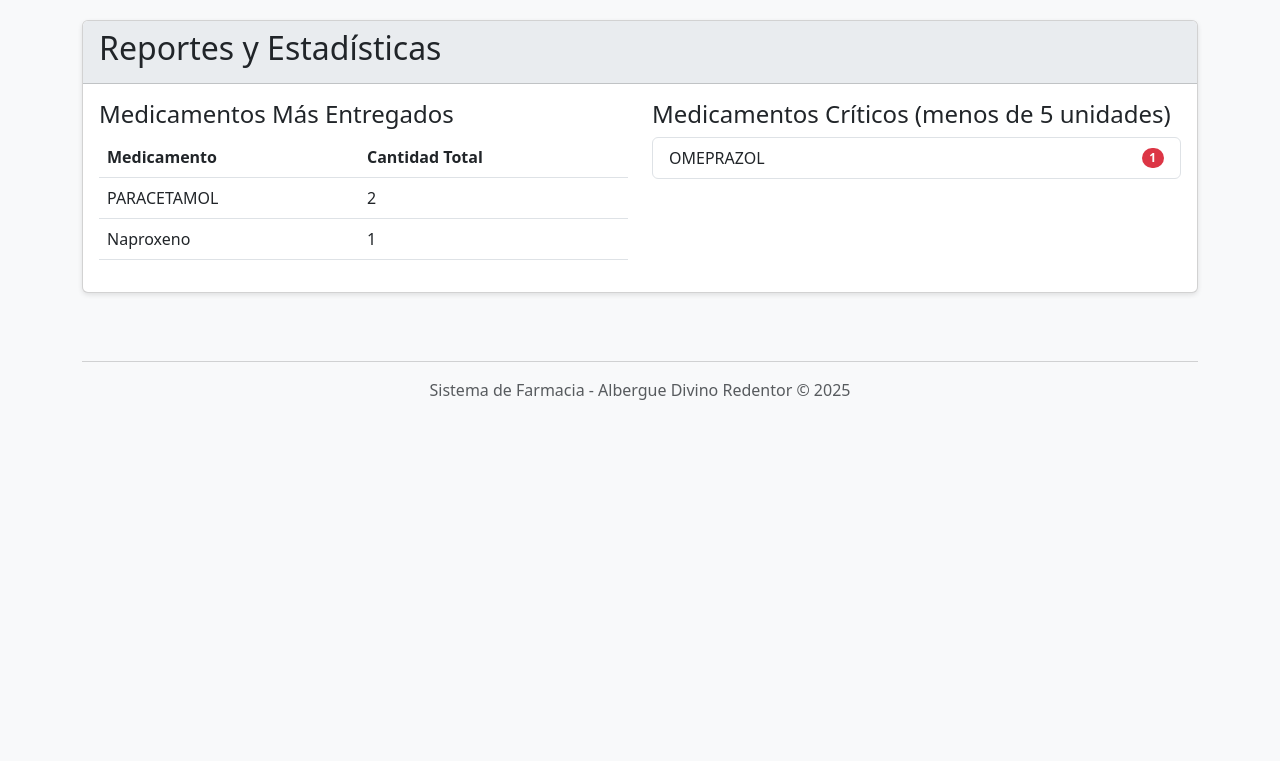
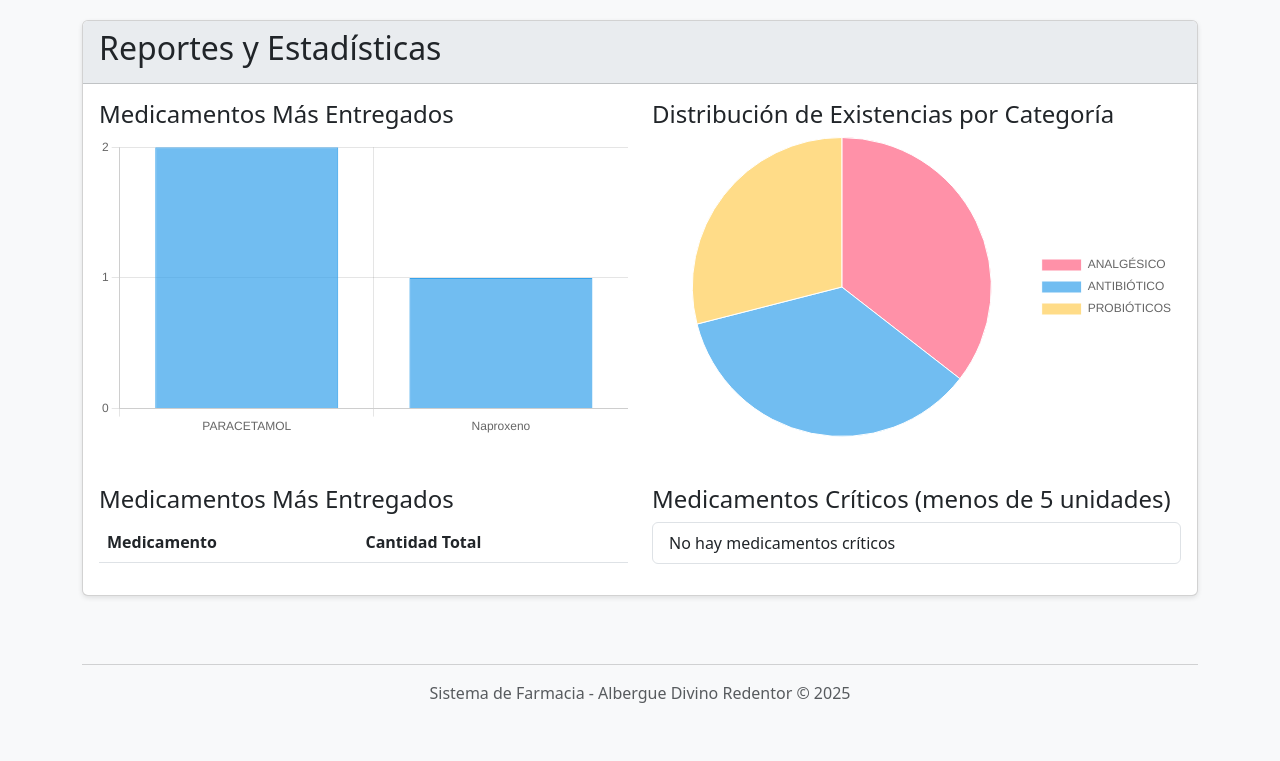
Before and after one commit to Alexisswtfnomedejaponermesoloalexis/ProyectoAlbergueDivinoRedentor, a Django app: page /reportes/ in a window 1280 px wide. Shown: the part 76-837 px from the top of the page. Before the commit the page ends 476 px from the top, so only its background shows below. Run offline with Django 5.2, Linux system fonts and the light colour scheme; data comes from the database, SQL or seed files in the repository; lists and menus that the app fills with data are empty.

Commit message:
reportes modified

```diff
--- a/farmacia/templates/reportes.html
+++ b/farmacia/templates/reportes.html
@@ -1,25 +1,3 @@
-<!--$$$$$$$$$$$$$$$$$$$$$$$$$$$$$$$$$$$$$$$$$$$$$$$$$$$$$$$$$$$$$$$$$$$$$$$$$$$$$$$$$$$$$$$$$$$$$$$$$$$$$$$$$$$$$$$$$$$$$$$$$$
-$$$$$$$$$$$$$$$$$$$$$$$$$$$$$$$$$$$$$$$$$$$$$$$$$$$$$$$$$$$$$$$$$$$$$$$$$$$$$$$$$$$$$$$$$$$$$$$$$$$$$$$$$$$$$$$$$$$$$$$$$$$$$$
-$$$$$$$$$$$$$$$$$$$$$$$$$$$$$$$$$$$$$$$$$$$$$$$$$$$$$$$$$$$$$$$$$$$$$$$$$$$$$$$$$$$$$$$$$$$$$$$$$$$$$$$$$$$$$$$$$$$$$$$$$$$$$$
-$$$$$$$$$$$$$$$$$$$$$$$$$$$$$$$$$$$$$$$$$$$$$$$$$$$$$$$$$$$$$$$$$$$$$$$$$$$$$$$$$$$$$$$$$$$$$$$$$$$$$$$$$$$$$$$$$$$$$$$$$$$$$$
-$$$$$$$$$$$$$$$$$$$$$$$$$$$$$$$$$$$$$$$$$$$$$$$$$$$$$$$$$$$$$$$$$$$$$$$$$$$$$$$$$$$$$$$$$$$$$$$$$$$$$$$$$$$$$$$$$$$$$$$$$$$$$$
-$$$$$$$$$$$$$$$$$$$$$$$$$$$$$$$$$$$$$$$$$$$$$$$$$$$$$$$$$$$$$$$$$$$$$$$$$$$$$$$$$$$$$$$$$$$$$$$$$$$$$$$$$$$$$$$$$$$$$$$$$$$$$$
-$$$$$$$$$$$$$$$$$$$$$$$$$$$$$$$$$$$$$$$$$$$$$$$$$$$$$$$$$$$$$$$$$$$$$$$$$$$$$$$$$$$$$$$$$$$$$$$$$$$$$$$$$$$$$$$$$$$$$$$$$$$$$$
-
-
-
-&&&&&&&  TEMPLATE QUE MUESTRA LA PANTALLA DE REPORTES, AQUÍ S EMUESTRA LA ACTIVIDAD DE LOS ARTÍCULOS  &&&&&&&6
-         MOSTRANDO SUS EXISTENCIAS Y LA ENTREGA DE INSUMOS A LOS DEL ALBERGUE
-
-
-
-$$$$$$$$$$$$$$$$$$$$$$$$$$$$$$$$$$$$$$$$$$$$$$$$$$$$$$$$$$$$$$$$$$$$$$$$$$$$$$$$$$$$$$$$$$$$$$$$$$$$$$$$$$$$$$$$$$$$$$$$$$$$$$
-$$$$$$$$$$$$$$$$$$$$$$$$$$$$$$$$$$$$$$$$$$$$$$$$$$$$$$$$$$$$$$$$$$$$$$$$$$$$$$$$$$$$$$$$$$$$$$$$$$$$$$$$$$$$$$$$$$$$$$$$$$$$$$
-$$$$$$$$$$$$$$$$$$$$$$$$$$$$$$$$$$$$$$$$$$$$$$$$$$$$$$$$$$$$$$$$$$$$$$$$$$$$$$$$$$$$$$$$$$$$$$$$$$$$$$$$$$$$$$$$$$$$$$$$$$$$$$
-$$$$$$$$$$$$$$$$$$$$$$$$$$$$$$$$$$$$$$$$$$$$$$$$$$$$$$$$$$$$$$$$$$$$$$$$$$$$$$$$$$$$$$$$$$$$$$$$$$$$$$$$$$$$$$$$$$$$$$$$$$$$$$
-$$$$$$$$$$$$$$$$$$$$$$$$$$$$$$$$$$$$$$$$$$$$$$$$$$$$$$$$$$$$$$$$$$$$$$$$$$$$$$$$$$$$$$$$$$$$$$$$$$$$$$$$$$$$$$$$$$$$$$$$$$$$$$
-$$$$$$$$$$$$$$$$$$$$$$$$$$$$$$$$$$$$$$$$$$$$$$$$$$$$$$$$$$$$$$$$$$$$$$$$$$$$$$$$$$$$$$$$$$$$$$$$$$$$$$$$$$$$$$$$$$$$$$$$$$$$$$
-$$$$$$$$$$$$$$$$$$$$$$$$$$$$$$$$$$$$$$$$$$$$$$$$$$$$$$$$$$$$$$$$$$$$$$$$$$$$$$$$$$$$$$$$$$$$$$$$$$$$$$$$$$$$$$$$$$$$$$$$$$$$$$-->
 {% extends 'base.html' %}
 
 {% block title %}Reportes{% endblock %}
@@ -30,7 +8,24 @@
         <h2>Reportes y Estadísticas</h2>
     </div>
     <div class="card-body">
+        <!-- Sección de gráficas con contenedores de altura fija -->
         <div class="row">
+            <div class="col-md-6">
+                <h4>Medicamentos Más Entregados</h4>
+                <div style="height: 300px; position: relative;">
+                    <canvas id="entregadosChart" height="300"></canvas>
+                </div>
+            </div>
+            <div class="col-md-6">
+                <h4>Distribución de Existencias por Categoría</h4>
+                <div style="height: 300px; position: relative;">
+                    <canvas id="categoriasChart" height="300"></canvas>
+                </div>
+            </div>
+        </div>
+
+        <!-- Resto del contenido existente -->
+        <div class="row mt-5">
             <div class="col-md-6">
                 <h4>Medicamentos Más Entregados</h4>
                 <table class="table">
@@ -67,3 +62,80 @@
     </div>
 </div>
 {% endblock %}
+
+{% block extra_js %}
+<script src="https://cdn.jsdelivr.net/npm/chart.js"></script>
+<script>
+    // Gráfica de barras - Medicamentos más entregados
+    const entregadosData = JSON.parse('{{ medicamentos_entregados_json|escapejs }}');
+    const entregadosLabels = entregadosData.map(item => item.medicamento);
+    const entregadosValues = entregadosData.map(item => item.total);
+
+    new Chart(document.getElementById('entregadosChart'), {
+        type: 'bar',
+        data: {
+            labels: entregadosLabels,
+            datasets: [{
+                label: 'Unidades entregadas',
+                data: entregadosValues,
+                backgroundColor: 'rgba(54, 162, 235, 0.7)',
+                borderColor: 'rgba(54, 162, 235, 1)',
+                borderWidth: 1
+            }]
+        },
+        options: {
+            responsive: true,
+            maintainAspectRatio: false, // Esto evita que se mueva
+            scales: {
+                y: {
+                    beginAtZero: true,
+                    ticks: {
+                        stepSize: 1
+                    }
+                }
+            },
+            plugins: {
+                legend: {
+                    display: false // Ocultar leyenda
+                }
+            }
+        }
+    });
+
+    // Gráfica de pastel - Distribución por categoría
+    const categoriasData = JSON.parse('{{ distribucion_categorias_json|escapejs }}');
+    const categoriasLabels = categoriasData.map(item => item.categoria);
+    const categoriasValues = categoriasData.map(item => item.total);
+
+    // Colores para las categorías
+    const backgroundColors = [
+        'rgba(255, 99, 132, 0.7)',
+        'rgba(54, 162, 235, 0.7)',
+        'rgba(255, 206, 86, 0.7)',
+        'rgba(75, 192, 192, 0.7)',
+        'rgba(153, 102, 255, 0.7)',
+        'rgba(255, 159, 64, 0.7)'
+    ];
+
+    new Chart(document.getElementById('categoriasChart'), {
+        type: 'pie',
+        data: {
+            labels: categoriasLabels,
+            datasets: [{
+                data: categoriasValues,
+                backgroundColor: backgroundColors,
+                borderWidth: 1
+            }]
+        },
+        options: {
+            responsive: true,
+            maintainAspectRatio: false, // Esto evita que se mueva
+            plugins: {
+                legend: {
+                    position: 'right',
+                }
+            }
+        }
+    });
+</script>
+{% endblock %}
--- a/farmacia/views.py
+++ b/farmacia/views.py
@@ -25,6 +25,8 @@
 from django.db.models import Sum
 from .models import CategoriaMedicamento, Medicamento, Paciente, ExpedienteMedico, SalidaMedicamento, Medico
 from .forms import MedicamentoForm, PacienteForm, SalidaMedicamentoForm, HistoriaMedicaForm, MedicoForm
+from django.db.models import Count
+import json
 
 #FUNCIÓN DEL MENÚ PRINCIPAL, LA FUNCIÓN INDEX PERMITE MOSTRAR UNA INTERFAZ MÁS INTUITIVA MOSTRANDO CARDS DE INFORMACIÓN.
 # PERMITE MOSTRAR LOS EL CONTEO D EMÉDICOS, PACIENTES, LOS MEDICAMENTOS_CRITICOS
@@ -92,6 +94,7 @@
 # SE REQUIERE IMPORTAR 'SUM'
 # EL MÉTODO DE ORDER_BY SIRVE PARA ORDENAR LOS VALORES
 def reportes(request):
+
     # Estadísticas de medicamentos más entregados
     medicamentos_mas_entregados = SalidaMedicamento.objects.values(
         'medicamento__nombre'
@@ -107,6 +110,36 @@
     context = {
         'medicamentos_mas_entregados': medicamentos_mas_entregados,
         'medicamentos_criticos': medicamentos_criticos
+    }
+     # Datos para gráfica de barras (medicamentos más entregados)
+    medicamentos_entregados_data = list(
+        SalidaMedicamento.objects.values('medicamento__nombre')
+        .annotate(total=Sum('cantidad'))
+        .order_by('-total')[:5]
+    )
+
+    # Datos para gráfica de pastel (distribución por categoría)
+    distribucion_categorias = list(
+        Medicamento.objects.values('categoria__nombre')
+        .annotate(total=Sum('cantidad'))
+        .exclude(total=0)
+    )
+
+    # Convertir a JSON para usar en JavaScript
+    medicamentos_entregados_json = json.dumps(
+        [{'medicamento': item['medicamento__nombre'], 'total': item['total']}
+         for item in medicamentos_entregados_data]
+    )
+
+    distribucion_categorias_json = json.dumps(
+        [{'categoria': item['categoria__nombre'], 'total': item['total']}
+         for item in distribucion_categorias]
+    )
+
+    context = {
+        # ... datos existentes ...
+        'medicamentos_entregados_json': medicamentos_entregados_json,
+        'distribucion_categorias_json': distribucion_categorias_json
     }
     return render(request, 'reportes.html', context)
 
```
